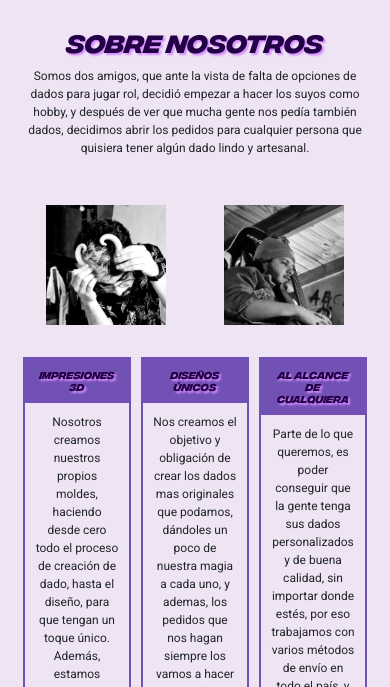
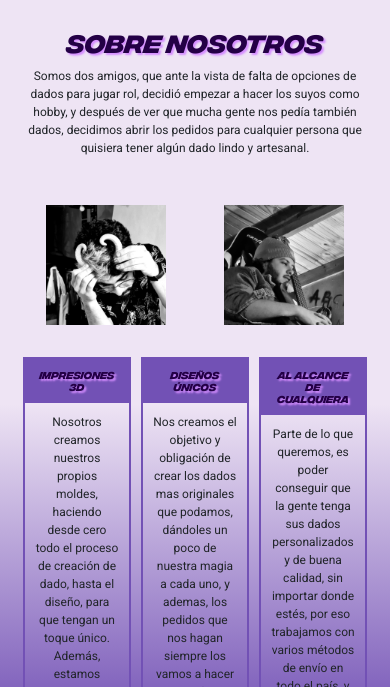
Before and after one commit to FBelous/MoonlightDice, a plain HTML site: page pag/nosotros.html in a window 390 px wide. Shown: the part 111-798 px from the top of the page. Drawn offline with nearby package versions, Linux system fonts and the light colour scheme; files whose address does not match are found by name.

Commit message:
agregado animaciones y un fade de fondo

```diff
--- a/css/styles.css
+++ b/css/styles.css
@@ -12,9 +12,16 @@
 
 /*Generales del HTML*/
 /*Body, mas que nada el cambio de font*/
+html {
+    height: 100%;
+}
 body {
+    height: 100%;
     font-family: 'Roboto', sans-serif;
-    background-color: #EEE4F4;
+    background-image: rgb(238, 228, 244);
+    background-image: linear-gradient(180deg, rgba(238, 228, 244, 1) 61%, rgba(114, 81, 181, 1) 100%, rgba(114, 81, 181, 1) 100%);
+    background-repeat: no-repeat;
+    background-attachment: fixed;
     margin-bottom: 70px;
 }
 
@@ -101,7 +108,7 @@ a {
     width: 100%;
 }
 
-.header nav #textoHeader{
+.header nav #textoHeader {
     font-family: 'IntegralCF-BoldOblique', 'Roboto', sans-serif;
     color: #240046;
     /* margin: 10px 0px; */
@@ -133,6 +140,7 @@ a {
         width: 75px;
         height: 75px;
     }
+
     .header {
         justify-content: left;
     }
@@ -187,17 +195,26 @@ a {
     flex-direction: column;
     width: 25%;
 }
+#impres3D:hover{
+    width: 35%;
+}
 
 #disUnic {
     display: flex;
     flex-direction: column;
     width: 25%;
 }
+#disUnic:hover{
+    width: 35%;
+}
 
 #alcanceCualquiera {
     display: flex;
     flex-direction: column;
     width: 25%;
+}
+#alcanceCualquiera:hover {
+    width: 35%;
 }
 
 .nuestraInfo article {
@@ -272,13 +289,22 @@ a {
     #impres3D {
         width: 30%
     }
+    #impres3D:hover {
+        width: 45%
+    }
 
     #disUnic {
         width: 30%;
     }
+    #disUnic:hover {
+        width: 40%;
+    }
 
     #alcanceCualquiera {
         width: 30%;
+    }
+    #alcanceCualquiera:hover {
+        width: 40%;
     }
 }
 
@@ -317,9 +343,11 @@ a {
 .formulario input {
     font-size: 0.7rem;
 }
+
 .formulario textarea {
     font-size: 0.7rem;
 }
+
 .formulario button {
     background-color: #7251B5;
     box-shadow: 0 0 8px 3px #d58dff;
--- a/pag/nosotros.html
+++ b/pag/nosotros.html
@@ -10,6 +10,9 @@
     <link rel="preconnect" href="https://fonts.gstatic.com" crossorigin>
     <link href="https://fonts.googleapis.com/css2?family=Roboto:wght@100;300;400;500;700;900&display=swap"
         rel="stylesheet">
+
+    <!-- Animaciones -->
+    <link rel="stylesheet" href="https://cdnjs.cloudflare.com/ajax/libs/animate.css/4.1.1/animate.min.css" />
 
     <!-- css bootstrap -->
     <link rel="stylesheet" href="https://maxcdn.bootstrapcdn.com/bootstrap/4.0.0/css/bootstrap.min.css"
@@ -73,20 +76,20 @@
     <section>
         <div class="container">
             <div class="nuestraInfo">
-                <article id="impres3D">
+                <article class="animate__animated animate__fadeInDown" id="impres3D">
                     <h3>Impresiones 3D</h3>
                     <p>Nosotros creamos nuestros propios moldes, haciendo desde cero todo el proceso de creación de
                         dado, hasta el diseño, para que tengan un toque único.
                         Además, estamos pensando, quizá nos puedas encargar tu míni personalizada ;)
                     </p>
                 </article>
-                <article id="disUnic">
+                <article class="animate__animated animate__fadeInDown" id="disUnic">
                     <h3>Diseños únicos</h3>
                     <p>Nos creamos el objetivo y obligación de crear los dados mas originales que podamos, dándoles un
                         poco de nuestra magia a cada uno, y ademas, los pedidos que nos hagan siempre los vamos a hacer
                         específicos solo para ustedes y sus personajes.</p>
                 </article>
-                <article id="alcanceCualquiera">
+                <article class="animate__animated animate__fadeInDown" id="alcanceCualquiera">
                     <h3>Al alcance de cualquiera</h3>
                     <p>Parte de lo que queremos, es poder conseguir que la gente tenga sus dados personalizados y de
                         buena calidad, sin importar donde estés, por eso trabajamos con varios métodos de envío en todo
```
Also changed, not shown: index.html (+3 -0 lines), pag/personaje.html (+3 -0 lines), pag/producto.html (+3 -0 lines).
